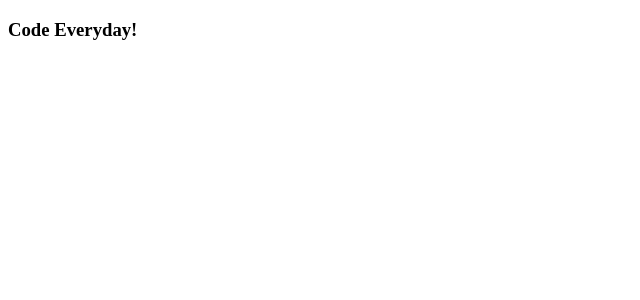
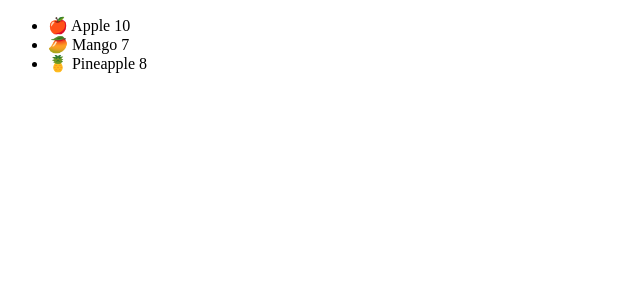
Before and after one commit to sultanaNargis03/React-01, a React (Vite) app: page / in a window 1280 px wide. Shown: the top 300 px of the page, without its empty margins (0-640 px from the left). Built offline with nearby package versions, Linux system fonts and the light colour scheme.

Commit message:
"//conditionally Rendering List Items"

```diff
--- a/src/App.jsx
+++ b/src/App.jsx
@@ -11,8 +11,8 @@ function App() {
   return (
     <div className="App">
       {/* <Hello person={person}/> */}
-      {/* <Fruits /> */}
-      <ConditionalComponent />
+      <Fruits />
+      {/* <ConditionalComponent /> */}
     </div>
   );
 }
--- a/src/components/Fruit.jsx
+++ b/src/components/Fruit.jsx
@@ -1,7 +1,14 @@
 export default function Fruit({ name, price, emoji }) {
+  //conditionally Rendering List Items
   return (
-    <li>
-      {emoji} {name} {price}
-    </li>
+    <>
+      {price > 5 ? (
+        <li>
+          {emoji} {name} {price}
+        </li>
+      ) : (
+        ""
+      )}
+    </>
   );
 }
```
